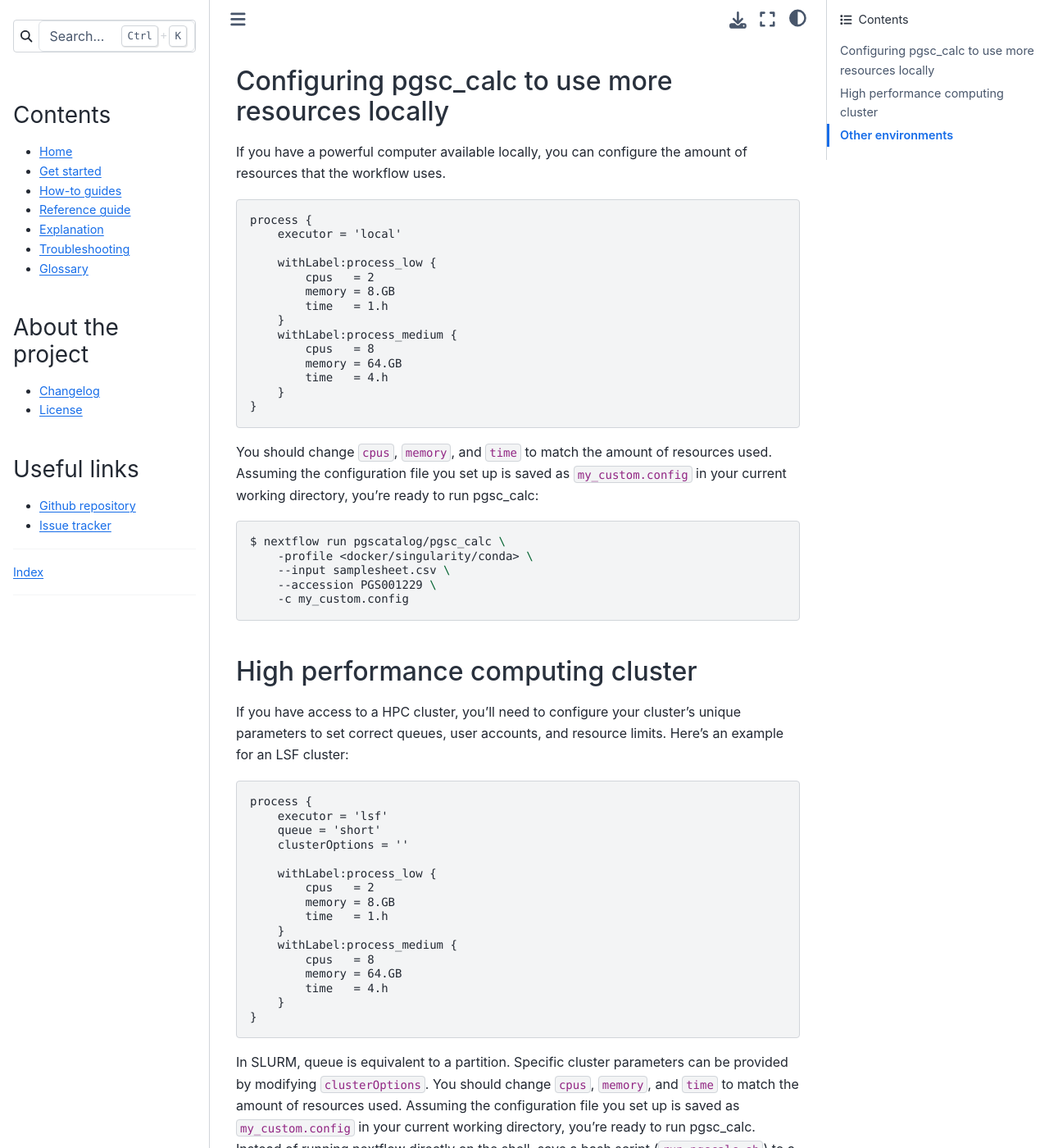
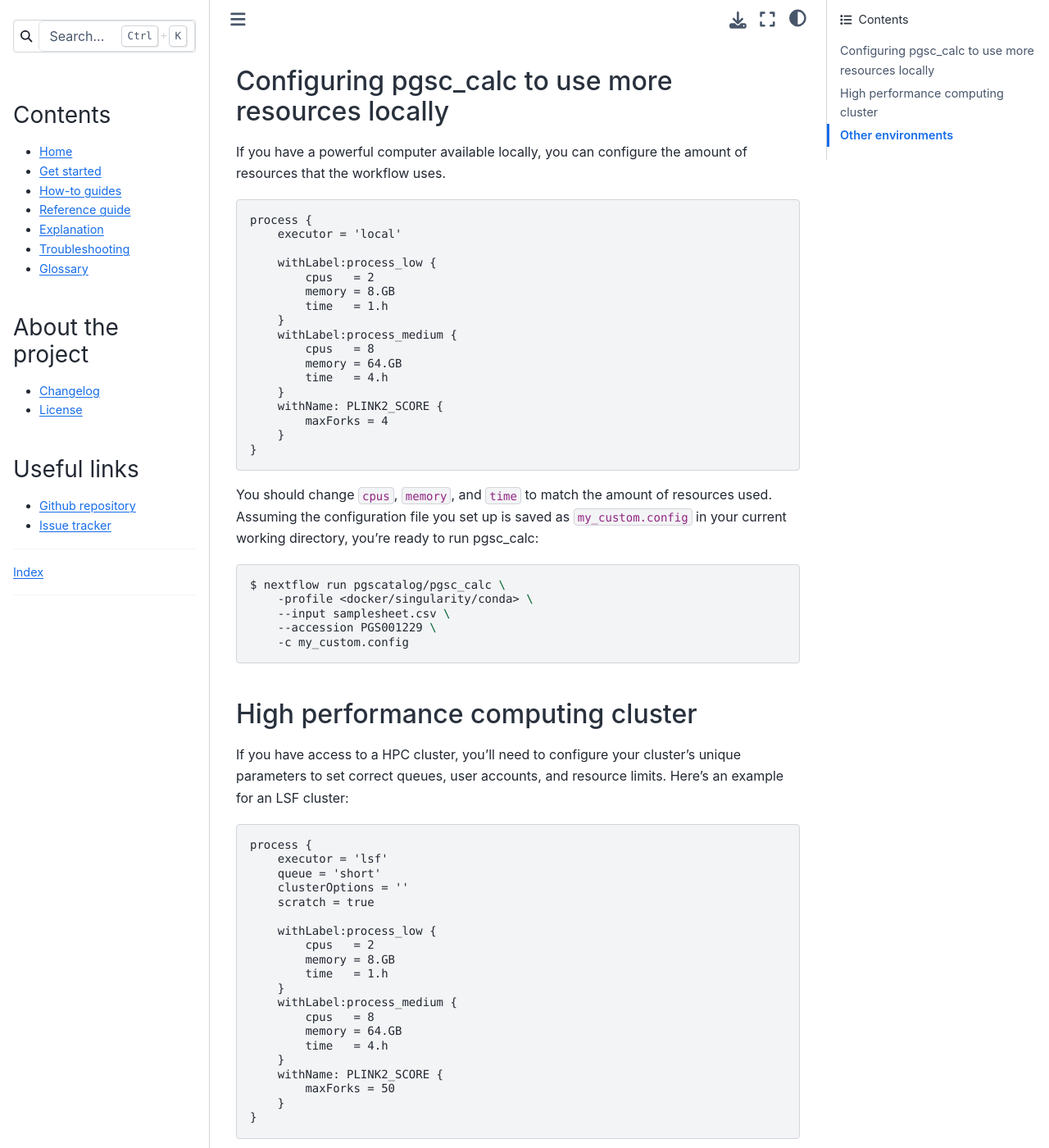
Before and after one commit to PGScatalog/pgsc_calc, a Sphinx documentation site: the page built from docs/how-to/bigjob.rst, in a window 1280 px wide and 1400 px high, scrolled down 249 px. Shown: the whole window at 82% size. Built offline with Sphinx 7.4.7 and the Sphinx Book theme 1.1.4, drawn with Linux system fonts in a browser that asks for light colours; some of the changed text lies outside the part shown.

Commit message:
use fewer scoring processes by default

```diff
--- a/docs/how-to/bigjob.rst
+++ b/docs/how-to/bigjob.rst
@@ -30,6 +30,9 @@ of resources that the workflow uses.
             memory = 64.GB
             time   = 4.h
         }
+        withName: PLINK2_SCORE {
+            maxForks = 4
+        }
     }
 
 You should change ``cpus``, ``memory``, and ``time`` to match the amount of
@@ -58,6 +61,7 @@ limits. Here's an example for an LSF cluster:
         executor = 'lsf'
         queue = 'short'
         clusterOptions = ''
+        scratch = true
 
         withLabel:process_low {
             cpus   = 2
@@ -68,6 +72,9 @@ limits. Here's an example for an LSF cluster:
             cpus   = 8
             memory = 64.GB
             time   = 4.h
+        }
+        withName: PLINK2_SCORE {
+            maxForks = 50
         }
     }
 
```
Also changed, not shown: other parts of docs/how-to/bigjob.rst (+4 -0 lines), 2 other files.
